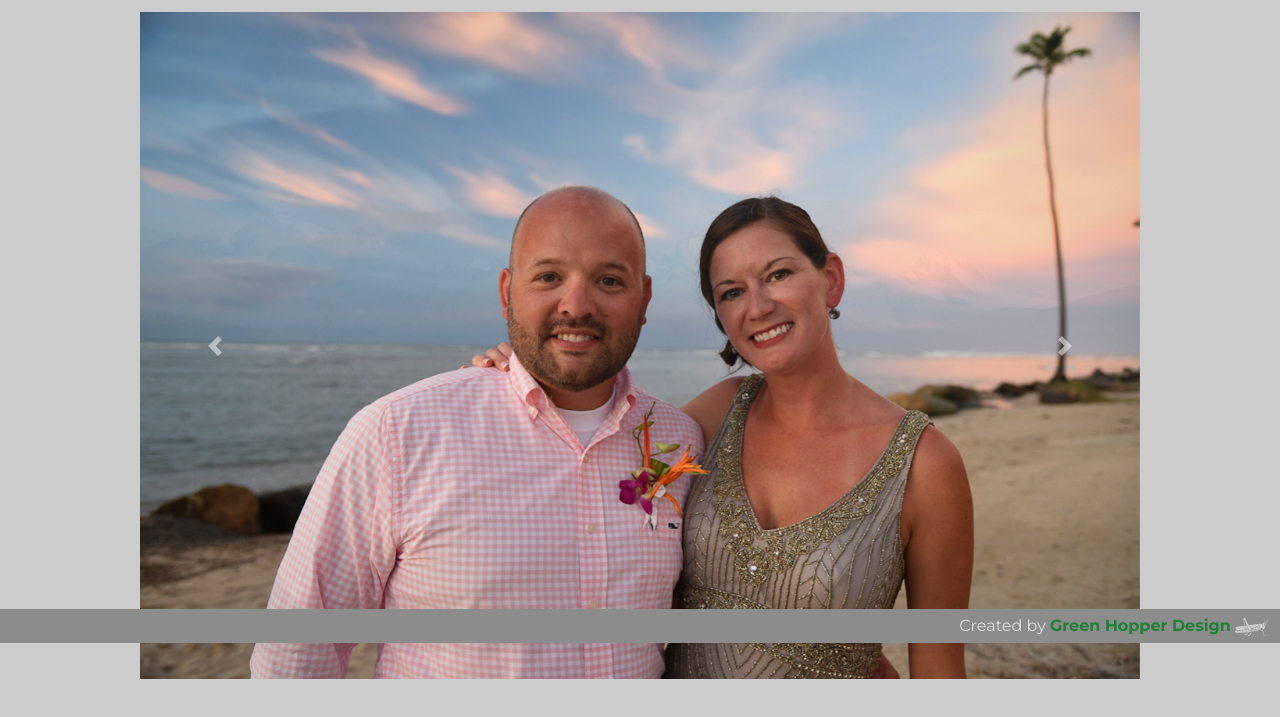
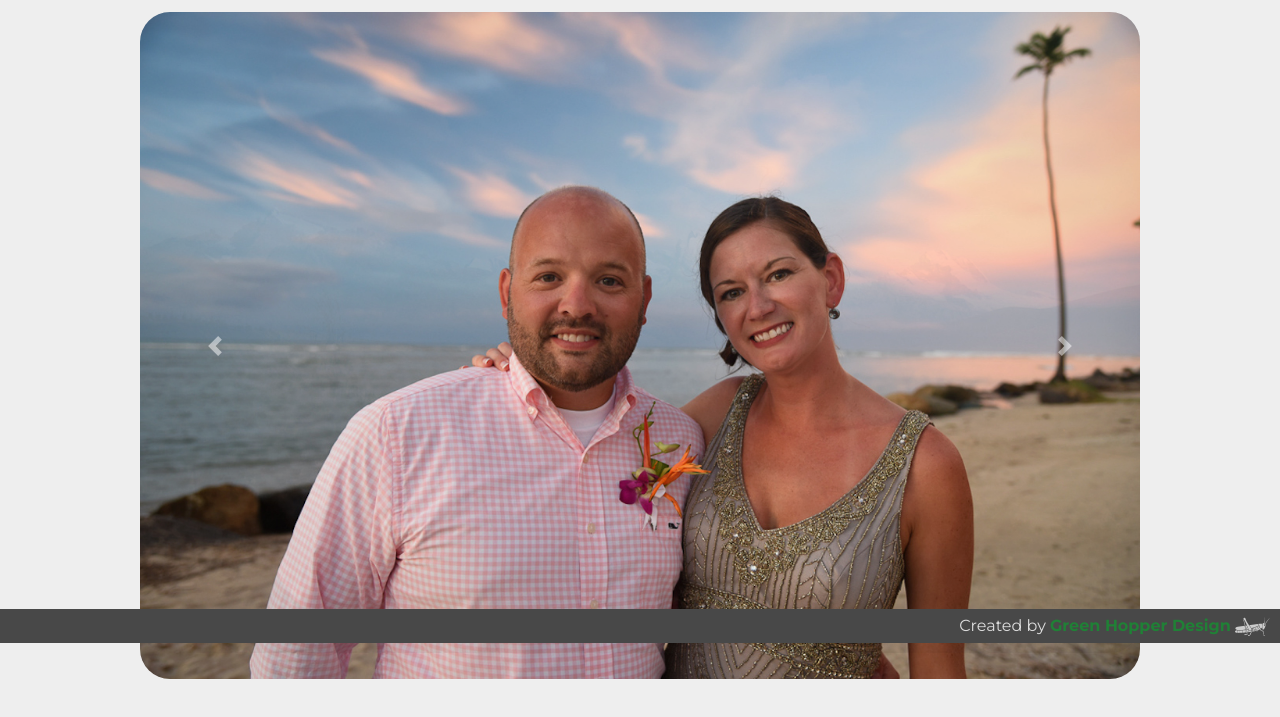
Before and after one commit to kpferg/greenhopperphotography, a website: page src/index.html in a window 1280 px wide. Shown: the part 157-874 px from the top of the page. Drawn offline with Linux system fonts and the light colour scheme.

Commit message:
Image Carousel style updates.

```diff
--- a/src/scss/style.scss
+++ b/src/scss/style.scss
@@ -2,7 +2,7 @@
 @import "node_modules/bootstrap/scss/variables";
 
 $font-family-base: 'Montserrat', sans-serif;
-$body-bg: #ccc;
+$body-bg: #eee;
 $link-color: #208036;
 $link-hover-color: darken($link-color, 15%); //green
 
@@ -24,13 +24,19 @@ $link-hover-color: darken($link-color, 15%); //green
 
 .carousel.slide {
   max-width: 1000px;
+
+  @media screen and (min-width: 1000px) {
+    img {
+      border-radius: 30px;
+    }
+  }
 }
 
 footer {
   position: fixed;
   bottom: 0;
   width: 100%;
-  background-color: darken($body-bg, 25%);
+  background-color: darken($body-bg, 65%);
   padding: 5px 10px;
   color: #ddd;
   text-align: right;
```
Also changed, not shown: src/css/style.css.
